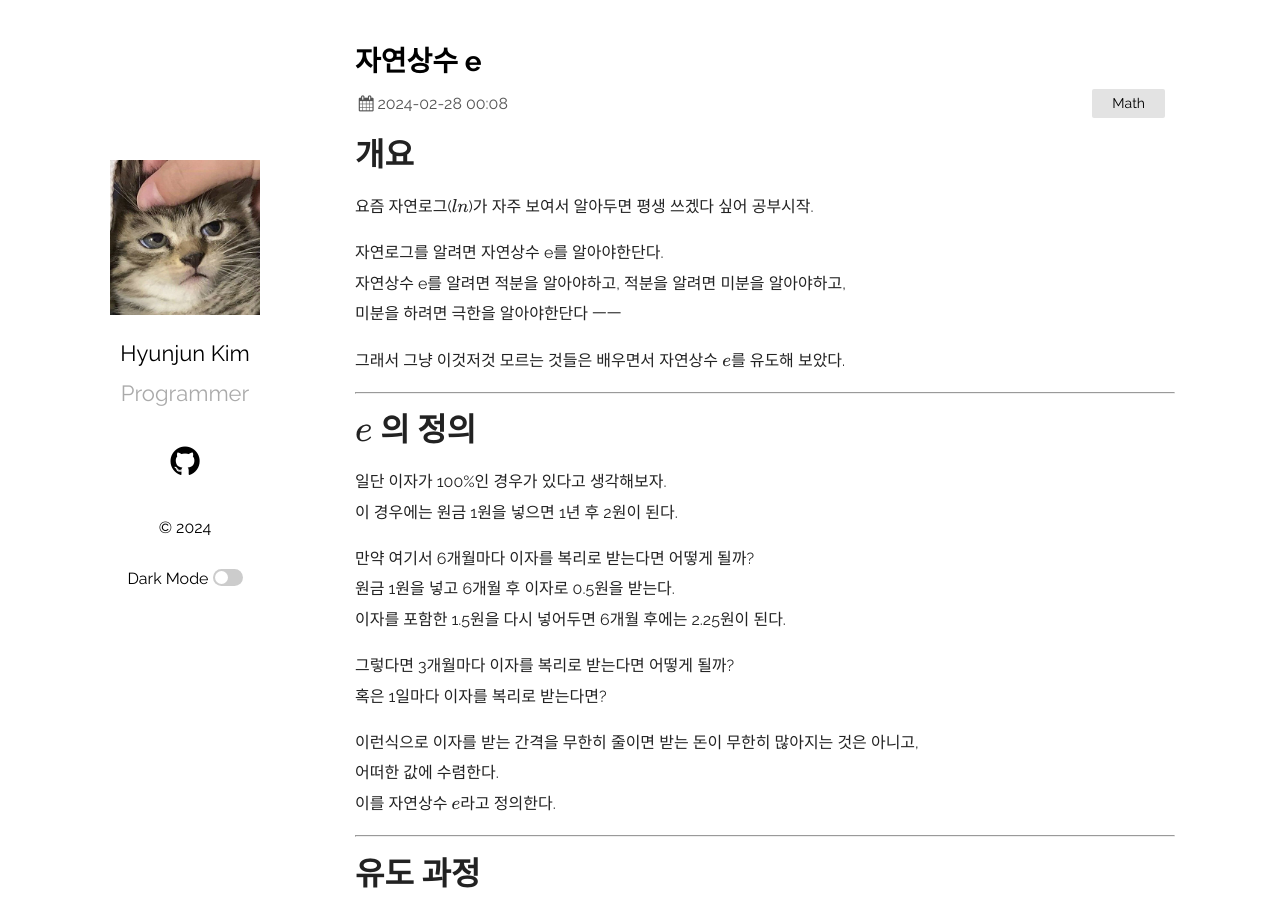
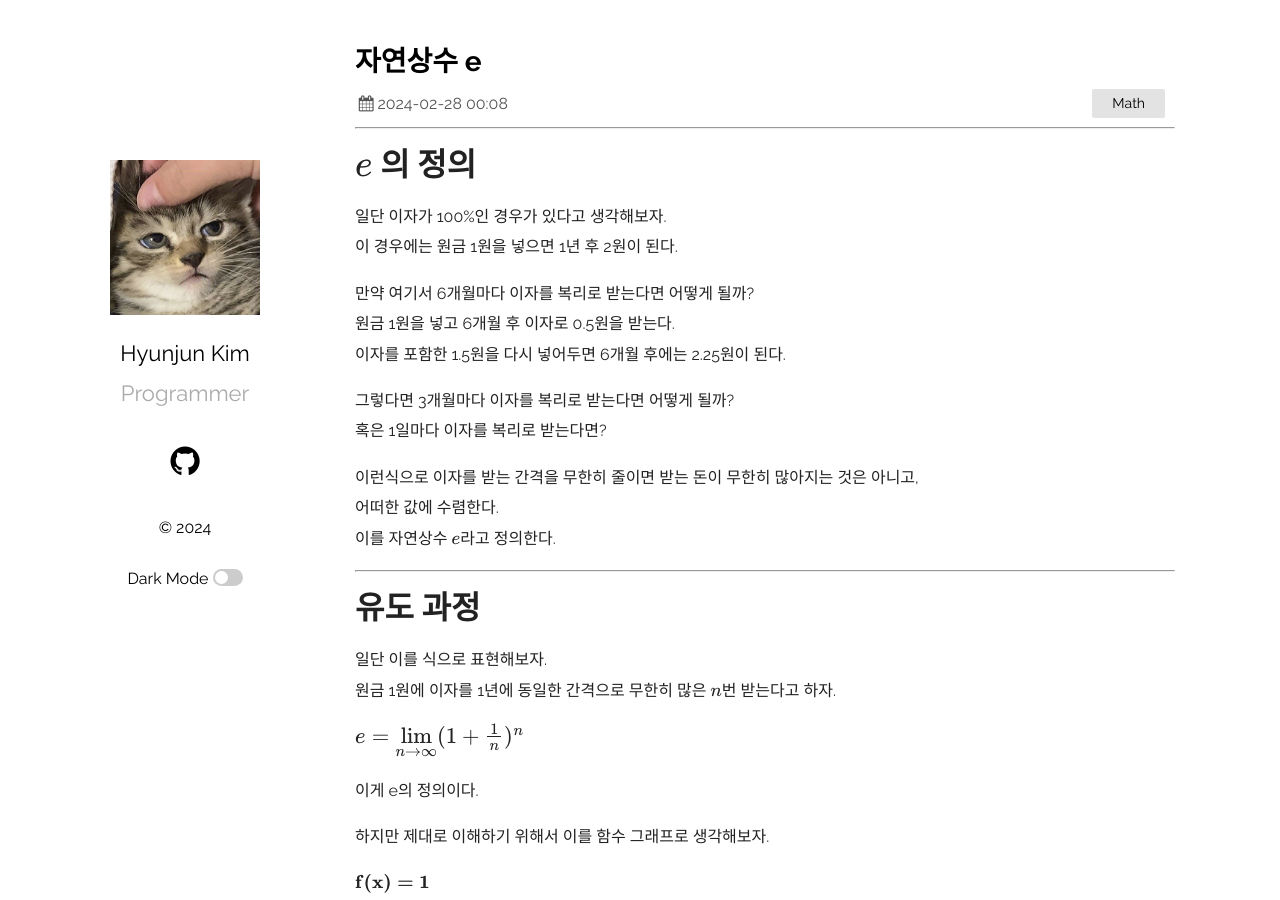
Before and after one commit to Ria9993/Ria9993.github.io, a Jekyll site: the page built from _posts/2024-02-27-constant-e.md, in a window 1280 px wide and 900 px high. Built offline with Jekyll 4.4.1, drawn with Linux system fonts in a browser that asks for light colours; comment, search, counter and statistics services are not loaded.

Commit message:
Update 2024-02-27-constant-e.md

```diff
--- a/_posts/2024-02-27-constant-e.md
+++ b/_posts/2024-02-27-constant-e.md
@@ -6,15 +6,6 @@
 comments: true
 use_math: true
 ---
-# 개요
-요즘 자연로그($ln$)가 자주 보여서 알아두면 평생 쓰겠다 싶어 공부시작.
-
-자연로그를 알려면 자연상수 e를 알아야한단다.
-자연상수 e를 알려면 적분을 알아야하고, 적분을 알려면 미분을 알아야하고,
-미분을 하려면 극한을 알아야한단다 ㅡㅡ
-
-그래서 그냥 이것저것 모르는 것들은 배우면서 자연상수 $e$를 유도해 보았다.
-
 ***
 # $e$ 의 정의
 일단 이자가 100%인 경우가 있다고 생각해보자.
```
